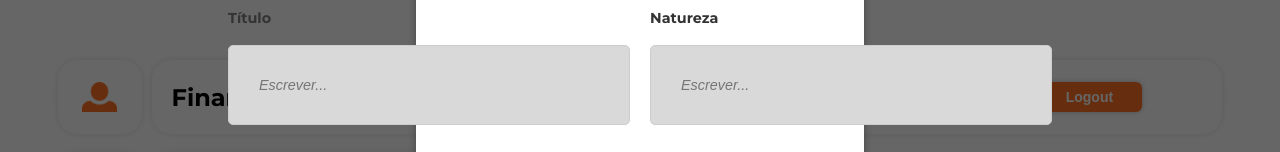
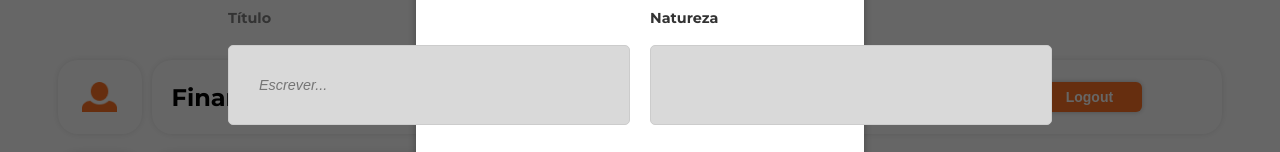
Before and after one commit to joao-dev7/academia-massa, a React (Create React App) app: page /financial in a window 1280 px wide. Both pictures are taken after a click on the element 1185 px from the left and 191 px from the top of the page. Shown: the top 152 px of the page. Built offline with nearby package versions, Linux system fonts and the light colour scheme.

Commit message:
Update FinancialEditModal.js

```diff
--- a/src/Components/Modal/FinancialEditModal.js
+++ b/src/Components/Modal/FinancialEditModal.js
@@ -57,6 +57,7 @@ const FinancialEditModal = ({ isOpen, closeModal, rowData }) => {
                 placeholder="Escrever..."
                 className={financialStyles.inputField}
                 defaultValue={rowData["Titulo"] || ""}
+                required
               />
             </div>
             <div className={financialStyles.formGroup}>
@@ -65,7 +66,7 @@ const FinancialEditModal = ({ isOpen, closeModal, rowData }) => {
                 type="text"
                 id="natureza"
                 name="natureza"
-                placeholder="Escrever..."
+                placeholder=""
                 className={financialStyles.inputField}
                 defaultValue={rowData["Natureza"] || ""}
               />
@@ -93,6 +94,7 @@ const FinancialEditModal = ({ isOpen, closeModal, rowData }) => {
                 name="data"
                 className={financialStyles.inputField}
                 defaultValue={rowData["Data"] ? formatDate(rowData["Data"]) : ""}
+                required
               />
             </div>
             <div className={financialStyles.formGroup}>
@@ -104,6 +106,7 @@ const FinancialEditModal = ({ isOpen, closeModal, rowData }) => {
                 placeholder=""
                 className={financialStyles.inputField}
                 defaultValue={rowData["Pagamento"] || ""}
+                required
               />
             </div>
             <div className={financialStyles.formGroup}>
@@ -133,6 +136,7 @@ const FinancialEditModal = ({ isOpen, closeModal, rowData }) => {
                     value="ENTRADA"
                     className={financialStyles.customCheckbox}
                     defaultChecked={rowData["Tipo"] === "ENTRADA"}
+                    required
                   /> Entrada
                 </label>
                 <label className={financialStyles.checkboxLabel}>
@@ -142,6 +146,7 @@ const FinancialEditModal = ({ isOpen, closeModal, rowData }) => {
                     value="SAIDA"
                     className={financialStyles.customCheckbox}
                     defaultChecked={rowData["Tipo"] === "SAIDA"}
+                    required
                   /> Saída
                 </label>
               </div>
@@ -157,6 +162,7 @@ const FinancialEditModal = ({ isOpen, closeModal, rowData }) => {
                     value="ACADEMIA"
                     className={financialStyles.customCheckbox}
                     defaultChecked={rowData["Centro de custo"] === "ACADEMIA"}
+                    required
                   /> Academia
                 </label>
                 <label className={financialStyles.checkboxLabel}>
@@ -166,6 +172,7 @@ const FinancialEditModal = ({ isOpen, closeModal, rowData }) => {
                     value="LOJINHA"
                     className={financialStyles.customCheckbox}
                     defaultChecked={rowData["Centro de custo"] === "LOJINHA"}
+                    required
                   /> Lojinha
                 </label>
                 <label className={financialStyles.checkboxLabel}>
@@ -175,6 +182,7 @@ const FinancialEditModal = ({ isOpen, closeModal, rowData }) => {
                     value="TRAINEE"
                     className={financialStyles.customCheckbox}
                     defaultChecked={rowData["Centro de custo"] === "TRAINEE"}
+                    required
                   /> Trainee
                 </label>
               </div>
```
